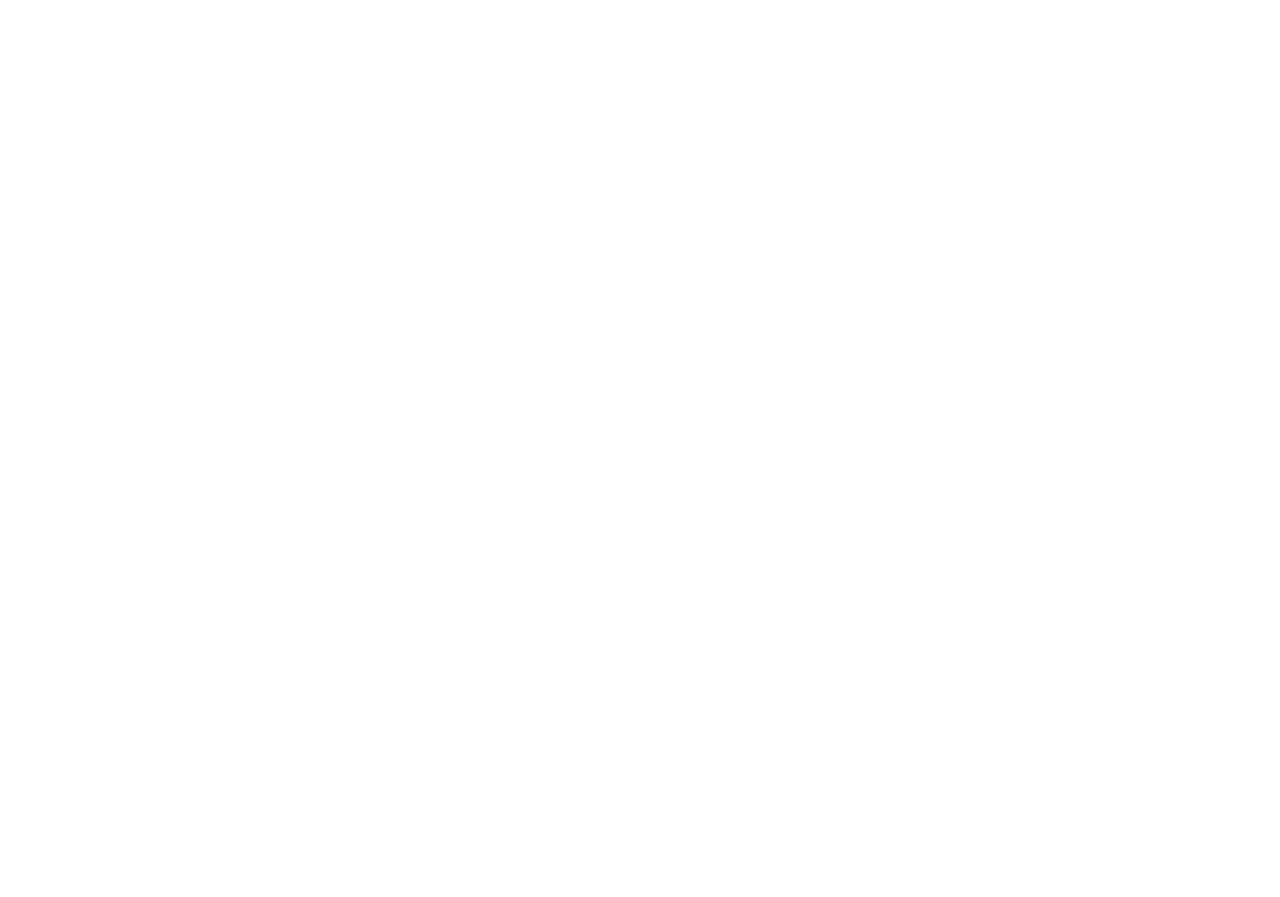
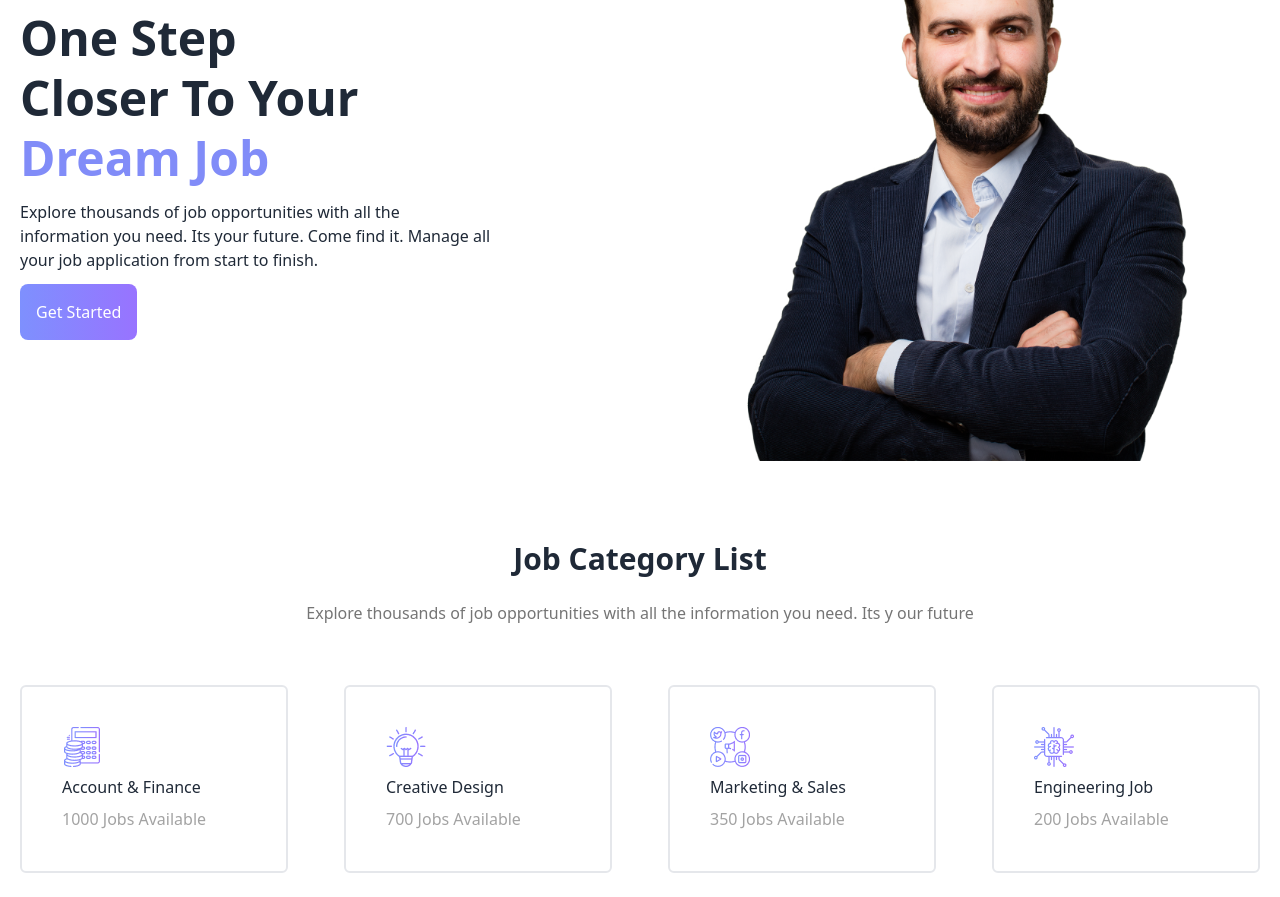
Before and after one commit to alaminh63/Job-Hunter, a React (Vite) app: page / in a window 1280 px wide. Shown: the part 200-1097 px from the top of the page. Before the commit the page ends 800 px from the top, so only its background shows below. Built offline with nearby package versions, Linux system fonts and the light colour scheme.

Commit message:
Home page readyd

```diff
--- /dev/null
+++ b/src/Context/Context.jsx
@@ -0,0 +1,35 @@
+import { createContext, useContext, useEffect, useState } from "react";
+
+const DataContext = createContext()
+
+const DataProvider = ({ children }) => {
+    const [cards, setCards] = useState([]);
+    const [category, setCategory] = useState([]);
+    const jobData = async () => {
+        const res = await fetch("/featured.json")
+        const data = await res.json();
+        setCards(data)
+    }
+    const categoryData = async () => {
+        const res = await fetch("/category.json")
+        const data = await res.json();
+        setCategory(data)
+    }
+
+    useEffect(() => {
+        jobData()
+        categoryData()
+    }, [])
+    const allData ={cards, category}
+    return (
+        <DataContext.Provider value={allData}>
+            {children}
+        </DataContext.Provider>
+    )
+}
+
+const useDataGlobally = () => {
+    return useContext(DataContext)
+}
+
+export { DataProvider, useDataGlobally }
--- a/src/Layout/Root.jsx
+++ b/src/Layout/Root.jsx
@@ -6,7 +6,9 @@
   return (
     <div>
       <NavigationBar />
-      <Outlet />
+      <div className="max-w-[1240px] mx-auto">
+        <Outlet />
+      </div>
     </div>
   );
 };
--- a/src/Pages/Home/Home.jsx
+++ b/src/Pages/Home/Home.jsx
@@ -1,11 +1,80 @@
-import React from 'react';
+import React, { useState } from "react";
+import Category from "../../components/Category";
+import Feature from "../../components/Feature";
+import { useDataGlobally } from "../../Context/Context";
+
+
 
 const Home = () => {
-    return (
+  const { cards, category } = useDataGlobally();
+
+  const [cardCount, setCardCount] = useState(4);
+  const [showBtn, setShowBtn] = useState(true);
+
+  const sliceCard = cards.slice(0, cardCount);
+
+  const showAllJobs = () => {
+    setCardCount(cards.length);
+    setShowBtn(false);
+  };
+  return (
+    <div>
+      <div className="grid md:grid-cols-2">
         <div>
-            <h2>Anik vai hete hete jai</h2>
+          <h1 className="text-5xl font-bold leading-tight md:mt-28 my-3">
+            One Step<br></br> Closer To Your <br></br>
+            <span className="text-indigo-400">Dream Job</span>
+          </h1>
+          <p className="my-3">
+            Explore thousands of job opportunities with all the<br></br>{" "}
+            information you need. Its your future. Come find it. Manage all
+            <br></br> your job application from start to finish.
+          </p>
+          <button className="get-start-btn">Get Started</button>
         </div>
-    );
+        <div>
+          <img
+            className="w-full"
+            src="/assets/All Images/P3OLGJ1 copy 1.png"
+            alt=""
+          />
+        </div>
+      </div>
+      <section>
+        <h1 className="heading-title">Job Category List</h1>
+        <p className="text-[#757575] text-center mt-1 p-5">
+          Explore thousands of job opportunities with all the information you
+          need. Its y our future
+        </p>
+        <div className="grid md:grid-cols-4 gap-14  my-10">
+          {category.map((category) => (
+            <Category key={category.id} category={category}></Category>
+          ))}
+        </div>
+      </section>
+      <section>
+        <h1 className="heading-title">Featured Jobs</h1>
+        <p className="text-[#757575] text-center mt-1 p-5">
+          Explore thousands of job opportunities with all the information you
+          need. Its your future
+        </p>
+
+        <div className="grid md:grid-cols-2 gap-8 mt-10">
+          {sliceCard.map((feature) => (
+            <Feature key={feature._id} feature={feature}></Feature>
+          ))}
+        </div>
+      </section>
+      <button
+        onClick={showAllJobs}
+        className={`start-applying-btn block mx-auto mt-8 my-5 ${
+          showBtn ? "" : "hidden"
+        }`}
+      >
+        See All Jobs
+      </button>
+    </div>
+  );
 };
 
 export default Home;
--- /dev/null
+++ b/src/components/Category.jsx
@@ -0,0 +1,16 @@
+import React from 'react';
+
+const Category = ({ category }) => {
+
+    const { category_logo, category_name, jobs_available } = category
+    return (
+        <div className='border-2 p-10 border-gray-200 rounded-md'>
+            <img className='w-10 ' src={category_logo} alt="" />
+            <h1 className='mt-2 my-2'>{category_name}</h1>
+            <p className='text-[#A3A3A3]'>{jobs_available}</p>
+
+        </div>
+    );
+};
+
+export default Category;
--- /dev/null
+++ b/src/components/Feature.jsx
@@ -0,0 +1,26 @@
+import React from 'react';
+import { CiLocationOn } from 'react-icons/ci';
+import { AiOutlineDollarCircle } from 'react-icons/ai';
+import { Link } from 'react-router-dom';
+const Feature = ({ feature }) => {
+    const { jobTitle, company, jobType, jobTime, location, salary, logo, _id } = feature
+    return (
+        <div className='border p-8 rounded-xl'>
+            <img className='w-36 h-20' src={logo} alt="" />
+            <h1 className='my-3 text-2xl text-[#474747] py-2'>{jobTitle}</h1>
+            <p className='my-23 text-[#474747] text-lgCategory'>{company}</p>
+            <div className='flex gap-4 py-2'>
+                <button className='btn-outlines'>{jobType}</button>
+                <button className='btn-outlines'>{jobTime}</button>
+            </div>
+            <div className='md:flex gap-8 items-center my-3'>
+                <p className='flex items-center gap-2'> <CiLocationOn /> {location}</p>
+                <p className='flex items-center gap-2'> <AiOutlineDollarCircle /> {salary}</p>
+            </div>
+            <Link to={`/job-details/${_id}`}><button className='get-start-btn'>View Details</button></Link>
+
+        </div>
+    );
+};
+
+export default Feature;
--- a/src/main.jsx
+++ b/src/main.jsx
@@ -5,6 +5,7 @@
 import { createBrowserRouter, RouterProvider } from "react-router-dom";
 import Root from "./Layout/Root";
 import Home from "./Pages/Home/Home";
+import { DataProvider } from "./Context/Context";
 
 const router = createBrowserRouter([
   {
@@ -21,6 +22,8 @@
 
 ReactDOM.createRoot(document.getElementById("root")).render(
   <React.StrictMode>
-    <RouterProvider router={router} />
+    <DataProvider>
+      <RouterProvider router={router} />
+    </DataProvider>
   </React.StrictMode>
 );
```
Also changed, not shown: src/Pages/AppliedJobs.jsx (added).
